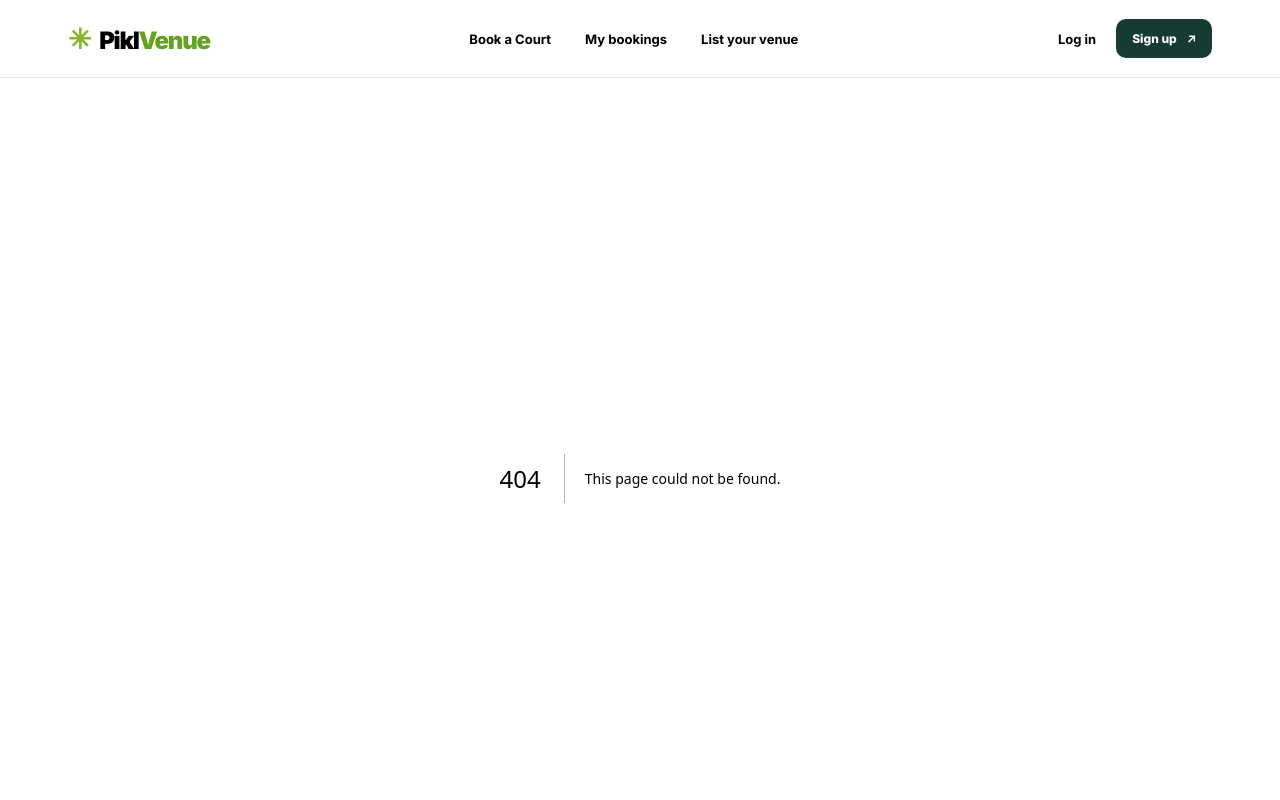
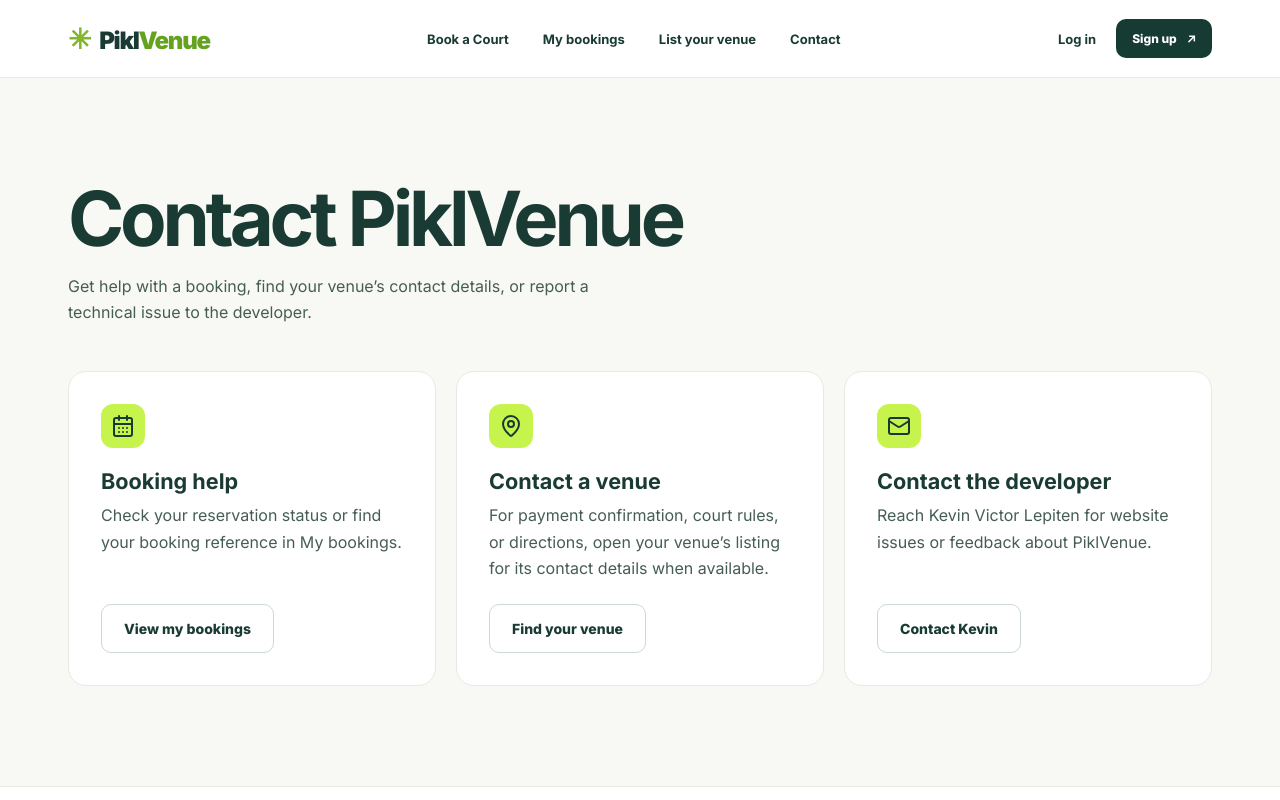
Before and after one commit to lepitenkevin/piklvenue, a Next.js app: page /contact in a window 1280 px wide. Before the commit this address had no page. Shown: the top 800 px of the page. Built offline with nearby package versions, Linux system fonts and the light colour scheme.

Commit message:
add contact page

```diff
--- /dev/null
+++ b/app/contact/page.module.css
@@ -0,0 +1,84 @@
+.page {
+  min-height: calc(100svh - 155px);
+  padding-block: clamp(48px, 8vw, 100px);
+  background: var(--cream);
+}
+
+.intro {
+  max-width: 760px;
+  margin-bottom: clamp(24px, 4vw, 46px);
+}
+
+.intro h1 {
+  margin-bottom: 14px;
+  font-size: clamp(2.5rem, 6vw, 4.75rem);
+  line-height: 1.06;
+  letter-spacing: -.055em;
+}
+
+.intro p,
+.card p {
+  color: #465d54;
+  font-size: 1rem;
+  line-height: 1.65;
+}
+
+.intro p {
+  max-width: 570px;
+  margin-bottom: 0;
+}
+
+.cards {
+  display: grid;
+  grid-template-columns: repeat(auto-fit, minmax(min(100%, 270px), 1fr));
+  gap: 20px;
+}
+
+.card {
+  display: flex;
+  flex-direction: column;
+  align-items: flex-start;
+  padding: clamp(22px, 3vw, 32px);
+  border: 1px solid var(--line);
+  border-radius: 18px;
+  background: white;
+}
+
+.icon {
+  width: 44px;
+  height: 44px;
+  margin-bottom: 20px;
+  padding: 10px;
+  border-radius: 12px;
+  background: var(--lime);
+  color: var(--dark);
+}
+
+.card h2 {
+  margin-bottom: 8px;
+  font-size: 1.35rem;
+}
+
+.card p {
+  margin-bottom: 22px;
+}
+
+.card > a,
+.actions {
+  margin-top: auto;
+}
+
+.actions {
+  display: flex;
+  flex-wrap: wrap;
+  align-items: center;
+  gap: 12px;
+}
+
+.email {
+  padding-block: 10px;
+  font-weight: 700;
+  overflow-wrap: anywhere;
+  text-decoration: underline;
+  text-underline-offset: 3px;
+}
--- /dev/null
+++ b/app/contact/page.tsx
@@ -0,0 +1,50 @@
+import type { Metadata } from 'next';
+import Link from 'next/link';
+import { CalendarDays, Mail, MapPin } from 'lucide-react';
+import styles from './page.module.css';
+
+export const metadata: Metadata = {
+  title: 'Contact | PiklVenue',
+  description: 'Get help with a reservation, find your venue, or contact the PiklVenue developer.',
+};
+
+export default function ContactPage() {
+  const contactEmail = process.env.CONTACT_EMAIL?.trim();
+
+  return (
+    <main className={styles.page}>
+      <div className="shell">
+        <header className={styles.intro}>
+          <h1>Contact PiklVenue</h1>
+          <p>Get help with a booking, find your venue’s contact details, or report a technical issue to the developer.</p>
+        </header>
+
+        <div className={styles.cards}>
+          <section className={styles.card}>
+            <CalendarDays className={styles.icon} aria-hidden="true" />
+            <h2>Booking help</h2>
+            <p>Check your reservation status or find your booking reference in My bookings.</p>
+            <Link className="btn btn-outline" href="/dashboard">View my bookings</Link>
+          </section>
+
+          <section className={styles.card}>
+            <MapPin className={styles.icon} aria-hidden="true" />
+            <h2>Contact a venue</h2>
+            <p>For payment confirmation, court rules, or directions, open your venue’s listing for its contact details when available.</p>
+            <Link className="btn btn-outline" href="/venues">Find your venue</Link>
+          </section>
+
+          <section className={styles.card}>
+            <Mail className={styles.icon} aria-hidden="true" />
+            <h2>Contact the developer</h2>
+            <p>Reach Kevin Victor Lepiten for website issues or feedback about PiklVenue.</p>
+            <div className={styles.actions}>
+              <a className="btn btn-outline" href="https://kevinlepiten.com/#contact">Contact Kevin</a>
+              {contactEmail && <a className={styles.email} href={`mailto:${contactEmail}`}>Email Kevin</a>}
+            </div>
+          </section>
+        </div>
+      </div>
+    </main>
+  );
+}
--- a/app/globals.css
+++ b/app/globals.css
@@ -907,3 +907,34 @@
   cursor: not-allowed;
   opacity: 0.8;
 }
+.venue-contact {
+  margin: 16px 0 0;
+  line-height: 1.6;
+}
+
+.venue-contact a {
+  margin-left: 6px;
+  font-weight: 700;
+  text-decoration: underline;
+  text-underline-offset: 3px;
+}
+
+@media (650px < width <= 760px) {
+  .navlinks {
+    display: none;
+    position: absolute;
+    top: 100%;
+    left: 0;
+    right: 0;
+    padding: 20px 28px;
+    background: white;
+    border-bottom: 1px solid var(--line);
+    flex-direction: column;
+    align-items: flex-start;
+  }
+
+  .navlinks.opened,
+  .mobile-menu {
+    display: flex;
+  }
+}
--- a/app/layout.tsx
+++ b/app/layout.tsx
@@ -1,7 +1,8 @@
 import type { Metadata } from 'next';
 import { Inter } from 'next/font/google';
+import Link from 'next/link';
 import './globals.css';
 import Header from './ui/Header';
 const inter = Inter({ subsets:['latin'], display:'swap' });
 export const metadata: Metadata = { title:'PiklVenue | Find your court. Book your game.', description:'Find and reserve pickleball courts near you.' };
-export default function RootLayout({children}:{children:React.ReactNode}) { return <html lang="en"><body className={inter.className}><Header/>{children}<footer className="footer"><div className="shell footflex"><strong>● Pikl<span>Venue</span></strong><span>Find your court. Book your game.</span><span>© {new Date().getFullYear()} PiklVenue</span></div></footer></body></html> }
+export default function RootLayout({children}:{children:React.ReactNode}) { return <html lang="en"><body className={inter.className}><Header/>{children}<footer className="footer"><div className="shell footflex"><strong>● Pikl<span>Venue</span></strong><span>Find your court. Book your game.</span><Link className="plainlink" href="/contact">Contact</Link><span>© {new Date().getFullYear()} PiklVenue</span></div></footer></body></html> }
--- a/app/ui/Header.tsx
+++ b/app/ui/Header.tsx
@@ -2,4 +2,4 @@
 import Link from 'next/link';import {useEffect,useState} from 'react';import {Menu,X,UserRound} from 'lucide-react';import {User} from '../../lib/api';
 export default function Header(){const [user,setUser]=useState<User|null>(null);const[open,setOpen]=useState(false);useEffect(()=>{const refresh=()=>{try{setUser(JSON.parse(localStorage.getItem('pv_user')||'null'))}catch{setUser(null)}};refresh();window.addEventListener('pv_auth',refresh);return()=>window.removeEventListener('pv_auth',refresh)},[]);return <header className="header"><div className="shell nav"><Link className="logo" href="/"><span className="logo-mark">✳</span>Pikl<span>Venue</span></Link><nav className={open?'navlinks opened':'navlinks'}><Link href="/venues">
   Book a Court
-</Link><Link onClick={()=>setOpen(false)} href="/dashboard">{user?.role==='owner'?'Owner dashboard':'My bookings'}</Link><Link onClick={()=>setOpen(false)} href="/dashboard">List your venue</Link></nav><div className="navright">{user?<Link className="navprofile" href="/dashboard"><UserRound size={16}/>{user.name.split(' ')[0]}</Link>:<><Link className="plainlink" href="/login">Log in</Link><Link className="btn btn-dark small" href="/register">Sign up <span>↗</span></Link></>}<button aria-label="Toggle menu" className="mobile-menu" onClick={()=>setOpen(!open)}>{open?<X/>:<Menu/>}</button></div></div></header>}
+</Link><Link onClick={()=>setOpen(false)} href="/dashboard">{user?.role==='owner'?'Owner dashboard':'My bookings'}</Link><Link onClick={()=>setOpen(false)} href="/dashboard">List your venue</Link><Link onClick={()=>setOpen(false)} href="/contact">Contact</Link></nav><div className="navright">{user?<Link className="navprofile" href="/dashboard"><UserRound size={16}/>{user.name.split(' ')[0]}</Link>:<><Link className="plainlink" href="/login">Log in</Link><Link className="btn btn-dark small" href="/register">Sign up <span>↗</span></Link></>}<button aria-label="Toggle menu" className="mobile-menu" onClick={()=>setOpen(!open)}>{open?<X/>:<Menu/>}</button></div></div></header>}
--- a/app/venues/[id]/page.tsx
+++ b/app/venues/[id]/page.tsx
@@ -70,10 +70,13 @@ export default function BookingPage(){
    request<{slots:Slot[]}>(`/availability?venue_id=${id}&date=${date}`).then(x=>setSlots(x.slots)).catch(()=>{});
  }
  const clock=`${String(Math.floor(seconds/60)).padStart(2,'0')}:${String(seconds%60).padStart(2,'0')}`;
+ const venuePhone=venue?.phone?.trim();
+ const phoneNumber=venuePhone?.replace(/[^+\d]/g,'');
 
  return <main className="booking-page shell"><Link href="/venues" className="back"><ArrowLeft size={16}/> All courts</Link>
  {loading?<p>Loading court information...</p>:venue?<>
  <section className="venue-banner"><div><div className="eyebrow">BOOK YOUR NEXT MATCH</div><h1>{venue.name}</h1><div className="venue-meta"><span><MapPin size={16}/>{venue.address}</span><span>🏓 {courts.length} pickleball courts</span></div><p>{venue.description}</p></div><div className="banner-symbol">✳</div></section>
+ {phoneNumber&&/^\+?\d+$/.test(phoneNumber)&&<p className="venue-contact">Venue phone <a href={`tel:${phoneNumber}`}>{venuePhone}</a></p>}
  {receipt&&<section className="success-box" role="status"><h2>Booking request submitted!</h2><p>Booking #{receipt.booking_id} · Total {money(receipt.total_amount)}. Your reservation is pending owner approval. Save your booking number for reference. GCash payment has not been automatically verified.</p><p>Contact the venue owner for confirmation.</p></section>}
  <section className="board-section"><div className="board-top"><div><span className="overline">PICK A DATE</span><h2>Choose your <em>play time.</em></h2></div><div className="legend"><span><i className="key green"/> Available</span><span><i className="key red"/> Booked</span><span><i className="key gray"/> Unavailable</span></div></div>
  <div className="date-picker"><button aria-label="Previous week" disabled={offset===0} onClick={()=>setOffset(Math.max(0,offset-7))}><ChevronLeft/></button>{dates.map(d=><button key={localDate(d)} className={`day-button ${date===localDate(d)?'active':''}`} onClick={()=>setDate(localDate(d))}><small>{d.toLocaleDateString('en-US',{weekday:'short'})}</small><strong>{d.getDate()}</strong><small>{d.toLocaleDateString('en-US',{month:'short'})}</small></button>)}<button aria-label="Next week" onClick={()=>setOffset(offset+7)}><ChevronRight/></button></div>
```
Also changed, not shown: 1 other file (tests, documents, lock files or other folders).
